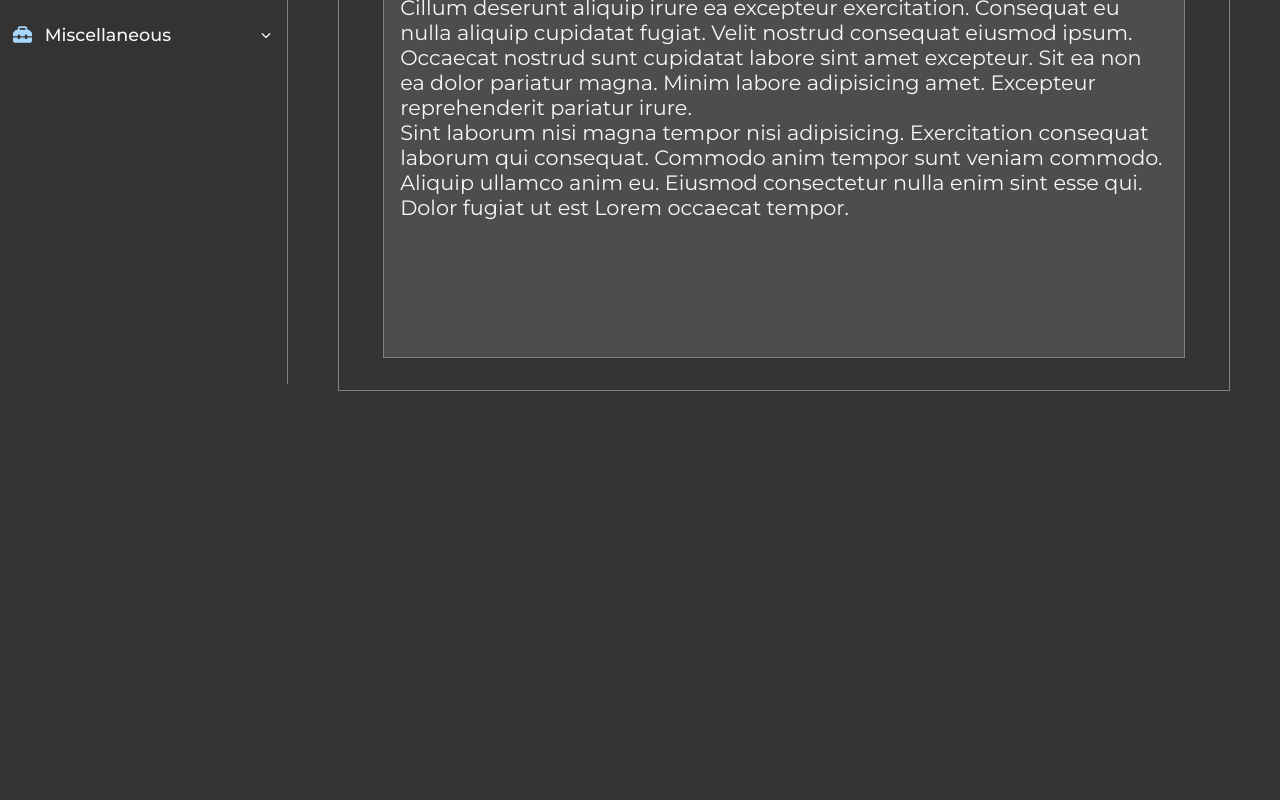
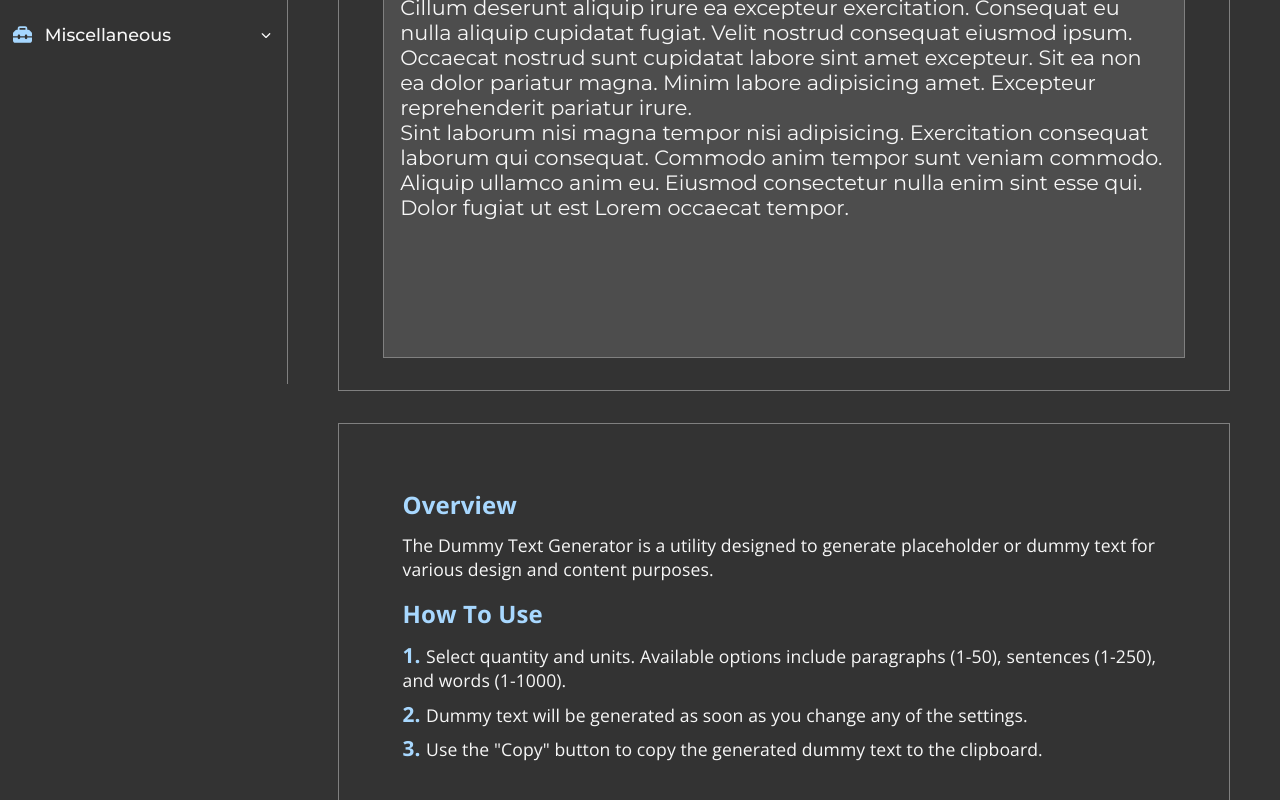
Before and after one commit to devmikh/wapiti-web-tools, a React (Vite) app: page /dummy-text-generator in a window 1280 px wide. Shown: the part 464-1264 px from the top of the page. Before the commit the page ends 855 px from the top, so only its background shows below. Built offline with nearby package versions, Linux system fonts and the light colour scheme.

Commit message:
Add description to Dummy Text Generator

```diff
--- a/src/assets/descriptions/index.ts
+++ b/src/assets/descriptions/index.ts
@@ -155,5 +155,13 @@ export const descriptions = {
             'Alternatively, you can click the "Generate" button to create a new password.',
             'Use the "Copy" button to copy the generated password to the clipboard.'
         ]
+    },
+    dummy_text_generator: {
+        overview: 'The Dummy Text Generator is a utility designed to generate placeholder or dummy text for various design and content purposes.',
+        instructions: [
+            'Select quantity and units. Available options include paragraphs (1-50), sentences (1-250), and words (1-1000).',
+            'Dummy text will be generated as soon as you change any of the settings.',
+            'Use the "Copy" button to copy the generated dummy text to the clipboard.'
+        ]
     }
 }
--- a/src/components/tools/randomizers/DummyTextGenerator/index.tsx
+++ b/src/components/tools/randomizers/DummyTextGenerator/index.tsx
@@ -5,6 +5,7 @@ import Textarea from '../../../core/Textarea'
 import Range from '../../../core/Range'
 import Radio from '../../../core/Radio'
 import usePageTitle from '../../../../hooks/usePageTitle'
+import { descriptions } from '../../../../assets/descriptions'
 import styles from './index.module.css'
 
 export default function DummyTextGenerator() {
@@ -83,6 +84,7 @@ export default function DummyTextGenerator() {
     usePageTitle('Dummy Text Generator | Wapiti Web Tools')
 
     return (
+        <>
             <div className={`tool-container ${styles['container']}`}>
                 <h1 className='tool-title'>Dummy Text Generator</h1>
                 <form className={styles['form']}>
@@ -119,5 +121,17 @@ export default function DummyTextGenerator() {
                 <Button copyButton copyValue={state.text} label='Copy' />
                 <Textarea value={state.text} readOnly={true} />
             </div>
+            <div className='description-container'>
+                <h2 className='description-title'>Overview</h2>
+                <p className='overview'>{descriptions.dummy_text_generator.overview}</p>
+                <h2 className='description-title'>How To Use</h2>
+                <ol className='instructions-list'>
+                    {descriptions.dummy_text_generator.instructions.map((point, index) => (
+                        <li key={index}>{point}</li>
+                    ))}
+                </ol>
+            </div>
+        </>
+
     )
 }
```
Lines whose indentation alone changed are shown as unchanged.
